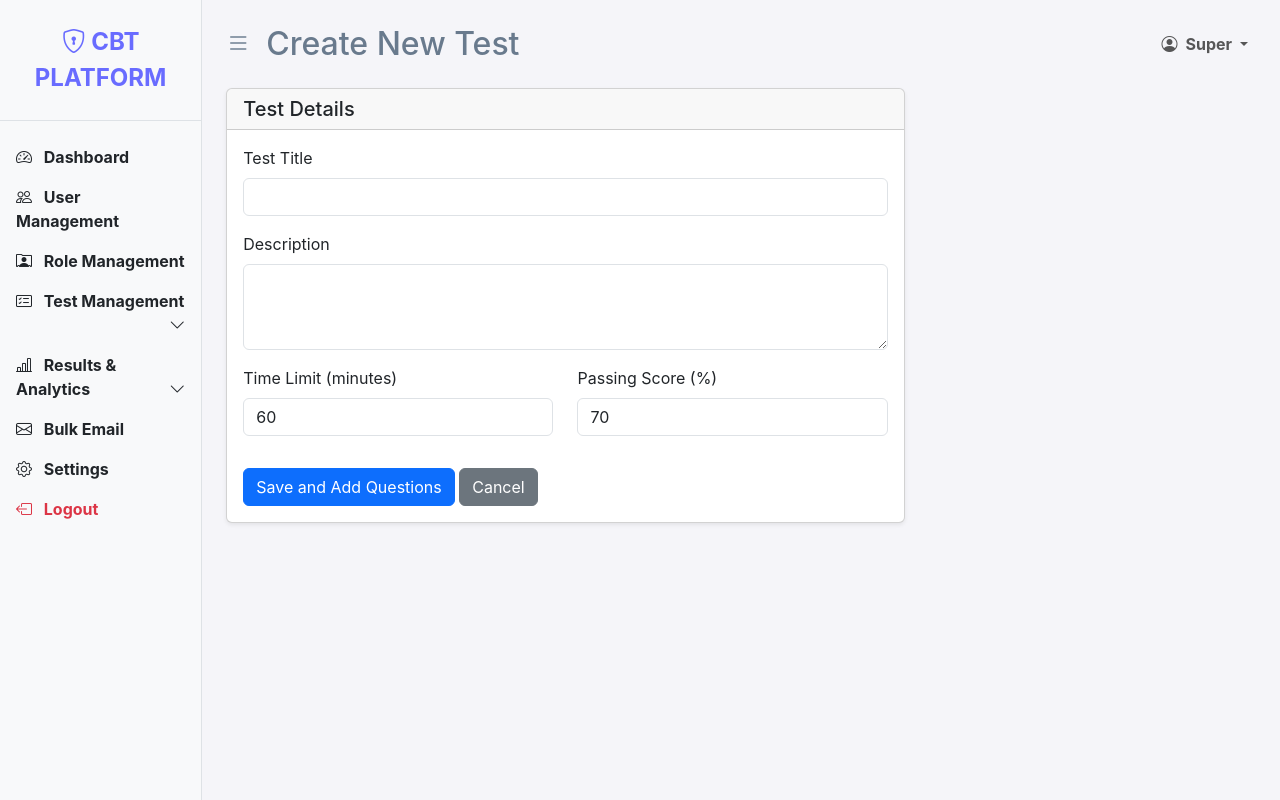
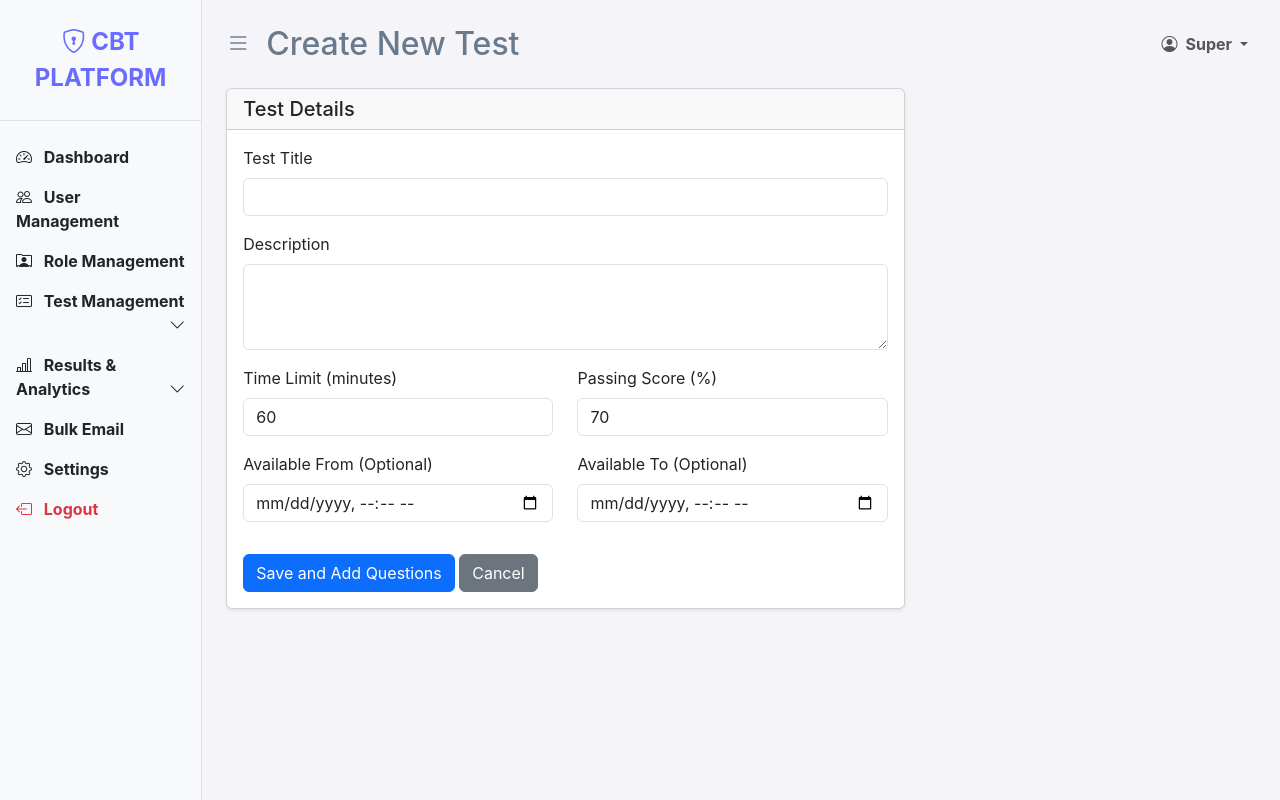
Before and after one commit to philmorehost/EFLEX, a PHP site: page /admin/create-test.php in a window 1280 px wide. Run offline with PHP 8.4, Linux system fonts and the light colour scheme; a user stored in the database is signed in.

Commit message:
This commit introduces a new feature that allows administrators to schedule tests to be available only within a specific time window.
Key Changes:

1.  **Database Schema:**
    - The `tests` table has been updated with two new `DATETIME` columns: `available_from` and `available_to`. These can be `NULL` to indicate a test is always available.

2.  **Admin Interface:**
    - The "Create Test" and "Edit Test" pages (`admin/create-test.php` and `admin/edit-test.php`) have been updated with `datetime-local` input fields, allowing administrators to set the start and end times for a test's availability.

3.  **Schedule Enforcement:**
    - The student dashboard (`index.php`) now only displays tests that are currently active based on the schedule. A "Closes on" date is also shown on the test card if an end date is set.
    - The `take-test.php` page now includes a server-side check to prevent students from accessing a test directly if it is outside its scheduled window, redirecting them with an error.

```diff
--- a/admin/create-test.php
+++ b/admin/create-test.php
@@ -21,6 +21,8 @@ if ($_SERVER["REQUEST_METHOD"] == "POST") {
     $description = trim($_POST['description'] ?? '');
     $time_limit = filter_input(INPUT_POST, 'time_limit_minutes', FILTER_VALIDATE_INT);
     $passing_score = filter_input(INPUT_POST, 'passing_score', FILTER_VALIDATE_INT);
+    $available_from = trim($_POST['available_from'] ?? '');
+    $available_to = trim($_POST['available_to'] ?? '');
     $created_by = $_SESSION['user_id'];
 
     if (empty($title)) {
@@ -32,10 +34,17 @@ if ($_SERVER["REQUEST_METHOD"] == "POST") {
     if ($passing_score === false || $passing_score < 0 || $passing_score > 100) {
         $errors[] = "Passing score must be between 0 and 100.";
     }
+    if (!empty($available_from) && !empty($available_to) && strtotime($available_from) >= strtotime($available_to)) {
+        $errors[] = "The 'Available From' date must be earlier than the 'Available To' date.";
+    }
 
     if (empty($errors)) {
-        $stmt = $conn->prepare("INSERT INTO tests (title, description, time_limit_minutes, passing_score, created_by) VALUES (?, ?, ?, ?, ?)");
-        $stmt->bind_param("ssiii", $title, $description, $time_limit, $passing_score, $created_by);
+        // Set empty strings to NULL for the database
+        $available_from = !empty($available_from) ? $available_from : null;
+        $available_to = !empty($available_to) ? $available_to : null;
+
+        $stmt = $conn->prepare("INSERT INTO tests (title, description, time_limit_minutes, passing_score, created_by, available_from, available_to) VALUES (?, ?, ?, ?, ?, ?, ?)");
+        $stmt->bind_param("ssiiiss", $title, $description, $time_limit, $passing_score, $created_by, $available_from, $available_to);
 
         if ($stmt->execute()) {
             $new_test_id = $stmt->insert_id;
@@ -96,6 +105,16 @@ require_once __DIR__ . '/../includes/header.php';
                                         <input type="number" class="form-control" id="passing_score" name="passing_score" value="70" min="0" max="100" required>
                                     </div>
                                 </div>
+                                <div class="row">
+                                    <div class="col-md-6 mb-3">
+                                        <label for="available_from" class="form-label">Available From (Optional)</label>
+                                        <input type="datetime-local" class="form-control" id="available_from" name="available_from">
+                                    </div>
+                                    <div class="col-md-6 mb-3">
+                                        <label for="available_to" class="form-label">Available To (Optional)</label>
+                                        <input type="datetime-local" class="form-control" id="available_to" name="available_to">
+                                    </div>
+                                </div>
                                 <div class="mt-3">
                                     <button type="submit" class="btn btn-primary">Save and Add Questions</button>
                                     <a href="tests.php" class="btn btn-secondary">Cancel</a>
--- a/database.sql
+++ b/database.sql
@@ -103,6 +103,8 @@ CREATE TABLE `tests` (
   `title` varchar(255) NOT NULL,
   `description` text,
   `time_limit_minutes` int(11) DEFAULT NULL,
+  `available_from` datetime DEFAULT NULL,
+  `available_to` datetime DEFAULT NULL,
   `passing_score` int(11) NOT NULL DEFAULT '70',
   `created_by` int(11) NOT NULL,
   `created_at` timestamp NOT NULL DEFAULT CURRENT_TIMESTAMP,
```
Also changed, not shown: admin/edit-test.php (+20 -2 lines), index.php (+6 -1 lines), take-test.php (+11 -0 lines).
